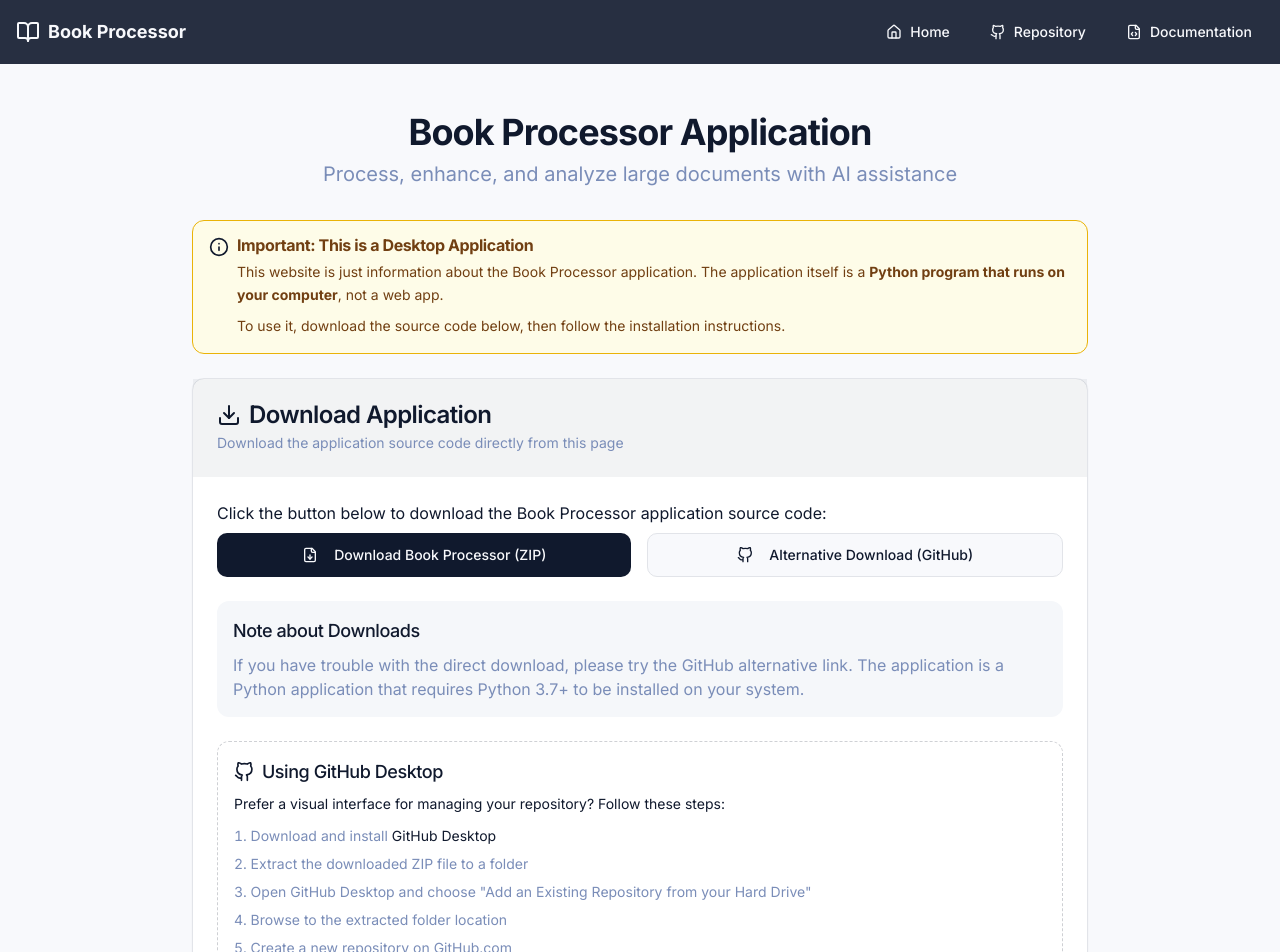
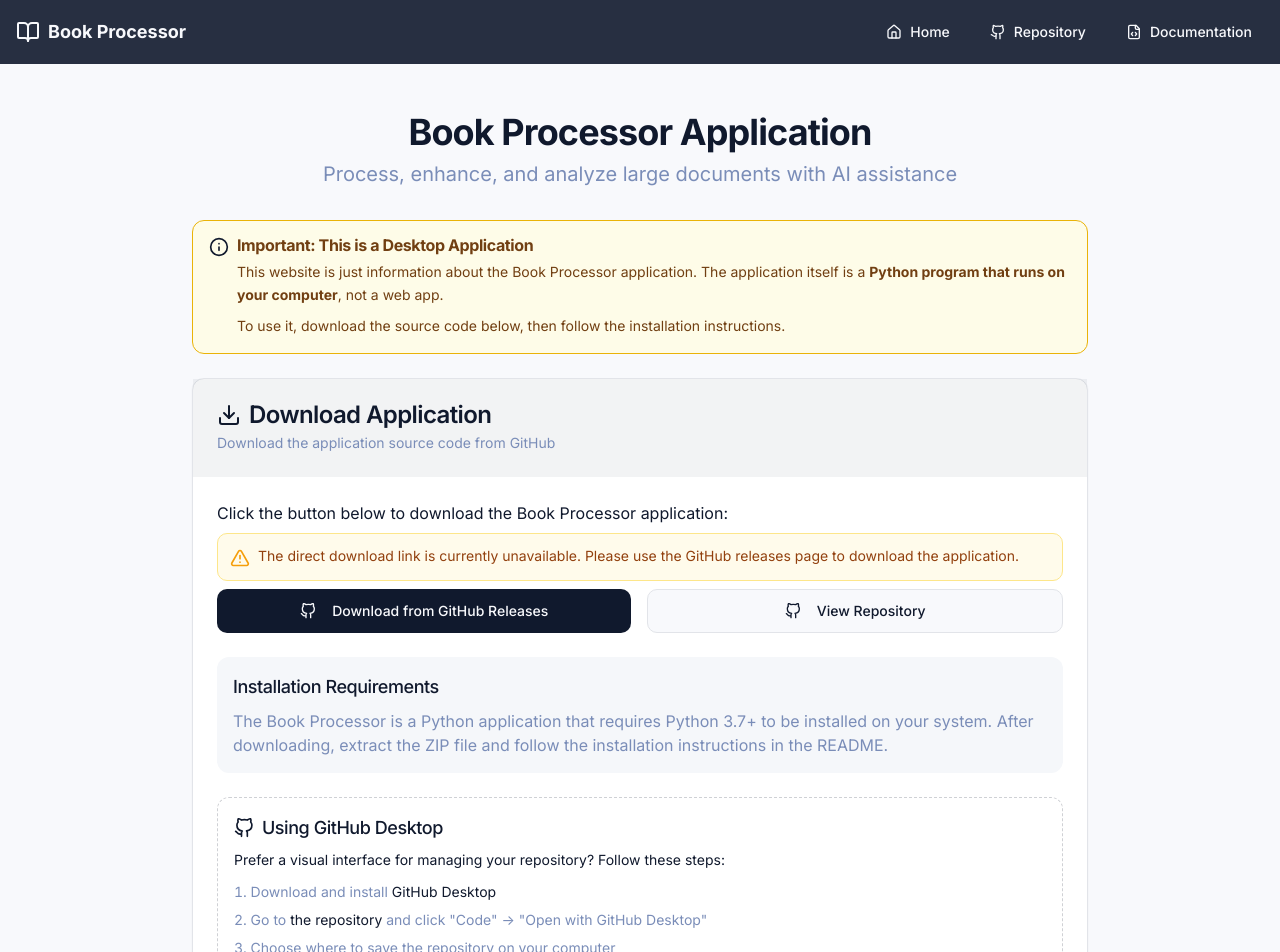
Before and after one commit to jameshorton2486/court-scribe-companion, a React (Vite) app: page / in a window 1280 px wide. Shown: the top 952 px of the page. Built offline with nearby package versions, Linux system fonts and the light colour scheme.

Commit message:
Fix download issue
The user reported an issue when downloading the book processor zip file. This commit addresses the reported download problem.

```diff
--- a/src/components/home/DownloadSection.tsx
+++ b/src/components/home/DownloadSection.tsx
@@ -2,7 +2,7 @@
 import React from 'react';
 import { Button } from "@/components/ui/button";
 import { Card, CardContent, CardDescription, CardHeader, CardTitle } from "@/components/ui/card";
-import { Download, FileDown, ExternalLink } from 'lucide-react';
+import { Download, FileDown, ExternalLink, AlertTriangle } from 'lucide-react';
 import { toast } from "sonner";
 
 // Custom Github icon component
@@ -23,32 +23,23 @@ const Github = ({ className, ...props }) => (
 );
 
 const DownloadSection = () => {
-  // Function to handle direct download
-  const handleDirectDownload = () => {
+  // Function to redirect to the GitHub releases page
+  // Note: We're changing the approach since the direct download link isn't working
+  const handleDownloadRedirect = () => {
     try {
-      // This is a direct download approach that works more reliably
-      const githubReleaseUrl = 'https://github.com/jameshorton2486/court-scribe-companion/releases/download/v1.0.0/book-processor.zip';
+      // Instead of trying to download directly, we'll redirect to the releases page
+      const githubReleasesUrl = 'https://github.com/jameshorton2486/court-scribe-companion/releases';
 
-      toast.info("Download starting", {
-        description: "Your download will begin shortly..."
+      toast.info("Redirecting to GitHub", {
+        description: "You'll be redirected to GitHub where you can download the latest release."
       });
 
-      // Create a temporary anchor element
-      const link = document.createElement('a');
-      link.href = githubReleaseUrl;
-      link.setAttribute('download', 'book-processor.zip');
-      link.setAttribute('target', '_blank');
-      document.body.appendChild(link);
-      link.click();
-      document.body.removeChild(link);
-
-      toast.success("Download started", {
-        description: "Once complete, extract the ZIP file and follow the installation instructions."
-      });
+      // Open GitHub releases page in a new tab
+      window.open(githubReleasesUrl, '_blank');
     } catch (error) {
-      console.error("Download error:", error);
-      toast.error("Download failed", {
-        description: "There was a problem downloading the file. Please try the GitHub alternative link."
+      console.error("Redirect error:", error);
+      toast.error("Redirect failed", {
+        description: "There was a problem opening the GitHub page. Please try visiting the link directly."
       });
     }
   };
@@ -61,31 +52,39 @@ const DownloadSection = () => {
           Download Application
         </CardTitle>
         <CardDescription>
-          Download the application source code directly from this page
+          Download the application source code from GitHub
         </CardDescription>
       </CardHeader>
       <CardContent className="pt-6">
         <div className="space-y-2">
-          <p>Click the button below to download the Book Processor application source code:</p>
+          <p>Click the button below to download the Book Processor application:</p>
+
+          <div className="p-3 bg-amber-50 border border-amber-200 rounded-md flex items-start mb-4">
+            <AlertTriangle className="text-amber-500 h-5 w-5 mt-0.5 mr-2 flex-shrink-0" />
+            <p className="text-sm text-amber-800">
+              The direct download link is currently unavailable. Please use the GitHub releases page to download the application.
+            </p>
+          </div>
+
           <div className="flex flex-col space-y-4 sm:flex-row sm:space-y-0 sm:space-x-4 mt-4">
-            <Button size="lg" className="w-full" onClick={handleDirectDownload}>
-              <FileDown className="mr-2 h-5 w-5" />
-              Download Book Processor (ZIP)
+            <Button size="lg" className="w-full" onClick={handleDownloadRedirect}>
+              <Github className="mr-2 h-5 w-5" />
+              Download from GitHub Releases
             </Button>
             <Button variant="outline" size="lg" className="w-full" asChild>
-              <a href="https://github.com/jameshorton2486/court-scribe-companion/releases/latest" target="_blank" rel="noopener noreferrer">
+              <a href="https://github.com/jameshorton2486/court-scribe-companion" target="_blank" rel="noopener noreferrer">
                 <Github className="mr-2 h-5 w-5" />
-                Alternative Download (GitHub)
+                View Repository
               </a>
             </Button>
           </div>
         </div>
 
         <div className="mt-6 p-4 bg-muted rounded-lg">
-          <h3 className="font-medium text-lg mb-2">Note about Downloads</h3>
+          <h3 className="font-medium text-lg mb-2">Installation Requirements</h3>
           <p className="text-muted-foreground">
-            If you have trouble with the direct download, please try the GitHub alternative link.
-            The application is a Python application that requires Python 3.7+ to be installed on your system.
+            The Book Processor is a Python application that requires Python 3.7+ to be installed on your system.
+            After downloading, extract the ZIP file and follow the installation instructions in the README.
           </p>
         </div>
 
@@ -99,12 +98,10 @@ const DownloadSection = () => {
           </p>
           <ol className="list-decimal list-inside text-sm space-y-2 text-muted-foreground">
             <li>Download and install <a href="https://desktop.github.com/" target="_blank" rel="noopener noreferrer" className="text-primary hover:underline">GitHub Desktop</a></li>
-            <li>Extract the downloaded ZIP file to a folder</li>
-            <li>Open GitHub Desktop and choose "Add an Existing Repository from your Hard Drive"</li>
-            <li>Browse to the extracted folder location</li>
-            <li>Create a new repository on GitHub.com</li>
-            <li>In GitHub Desktop, publish your local repository to GitHub</li>
-            <li>Make changes locally and use GitHub Desktop to commit and push them</li>
+            <li>Go to <a href="https://github.com/jameshorton2486/court-scribe-companion" target="_blank" rel="noopener noreferrer" className="text-primary hover:underline">the repository</a> and click "Code" → "Open with GitHub Desktop"</li>
+            <li>Choose where to save the repository on your computer</li>
+            <li>Make changes locally using your favorite code editor</li>
+            <li>Use GitHub Desktop to commit and push your changes back to GitHub</li>
           </ol>
           <div className="mt-3">
             <Button variant="link" size="sm" className="h-auto p-0" asChild>
```
